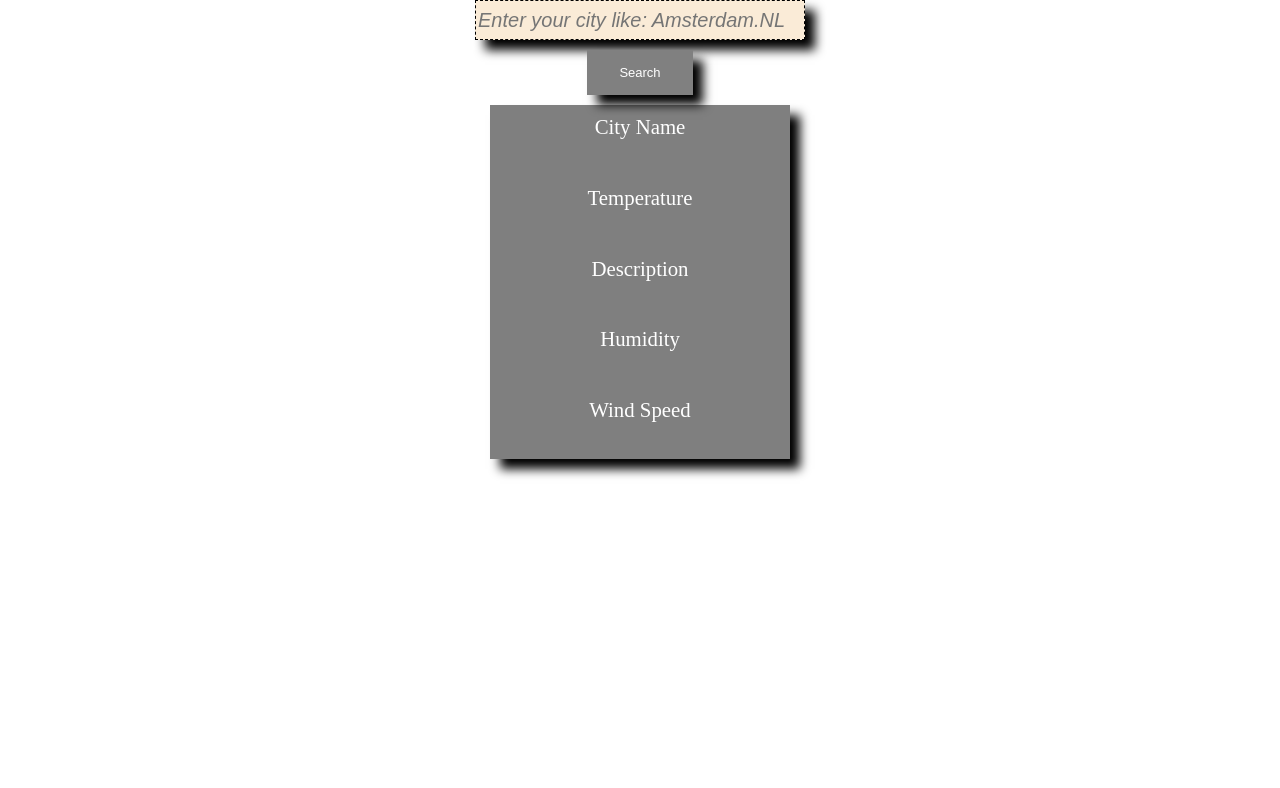
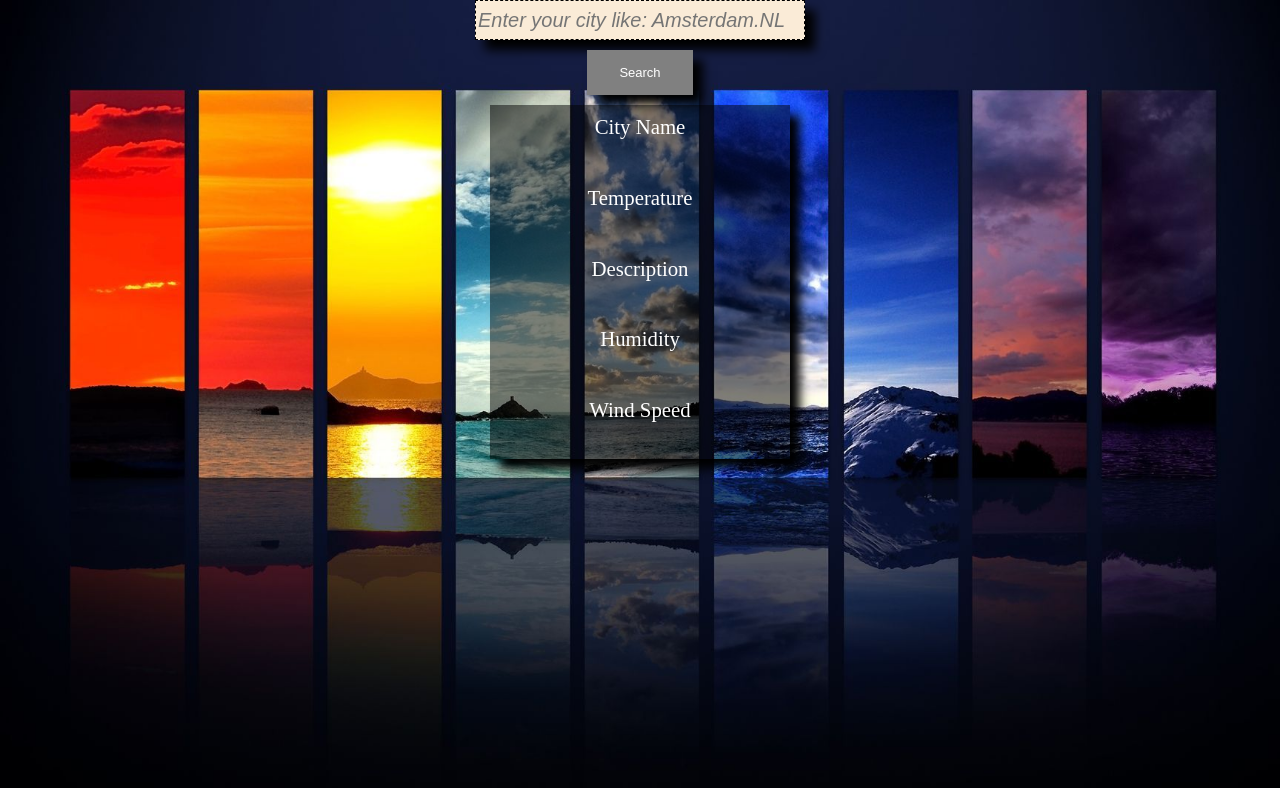
Before and after one commit to Elias011/hyf-javascript2, a plain HTML site: page week2/step3/index.html in a window 1280 px wide. Drawn offline with Linux system fonts and the light colour scheme.

Commit message:
Update weather.css
Add a background

```diff
--- a/week2/step3/weather.css
+++ b/week2/step3/weather.css
@@ -1,6 +1,6 @@
 html {
      box-sizing: border-box;
-
+     background: url(image/background.jpg) no-repeat center center fixed;
      -webkit-background-size: cover;
      -moz-background-size: cover;
      -o-background-size: cover;
```
